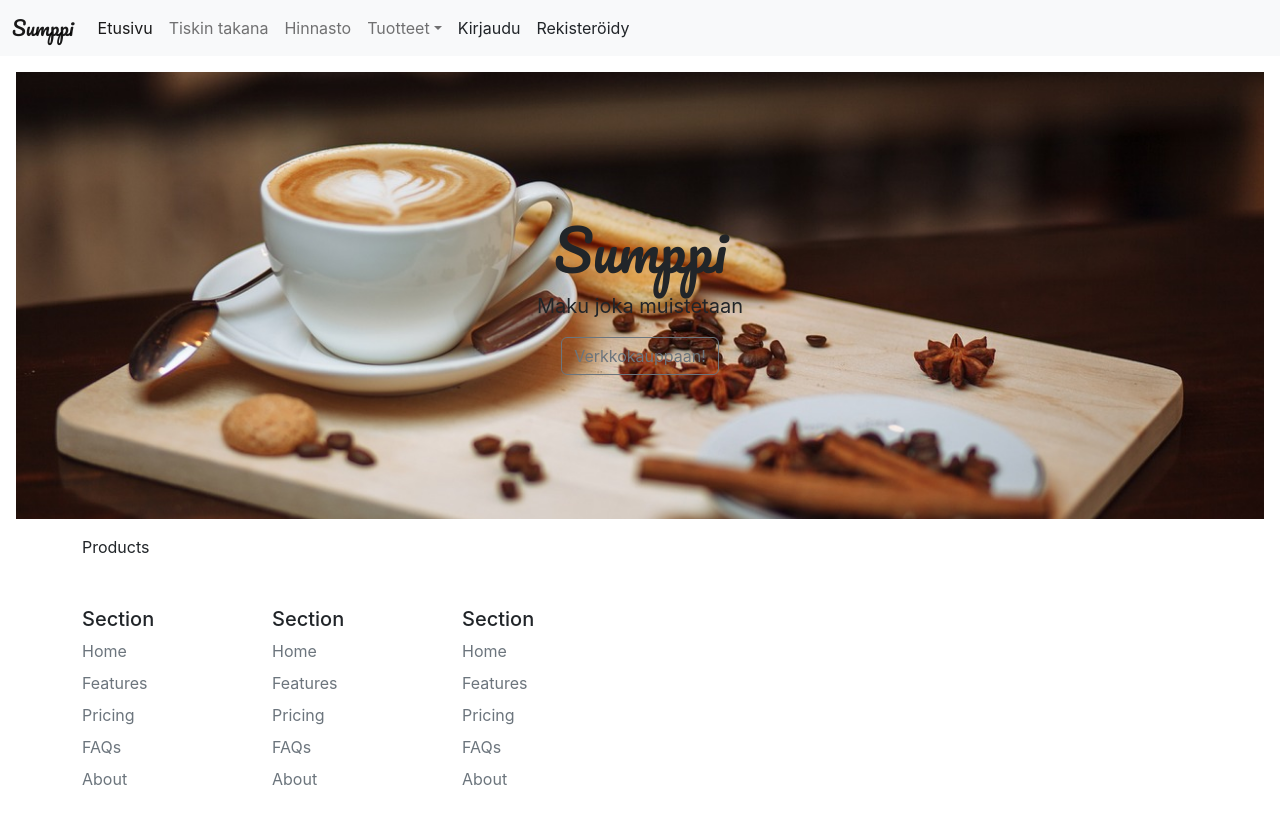
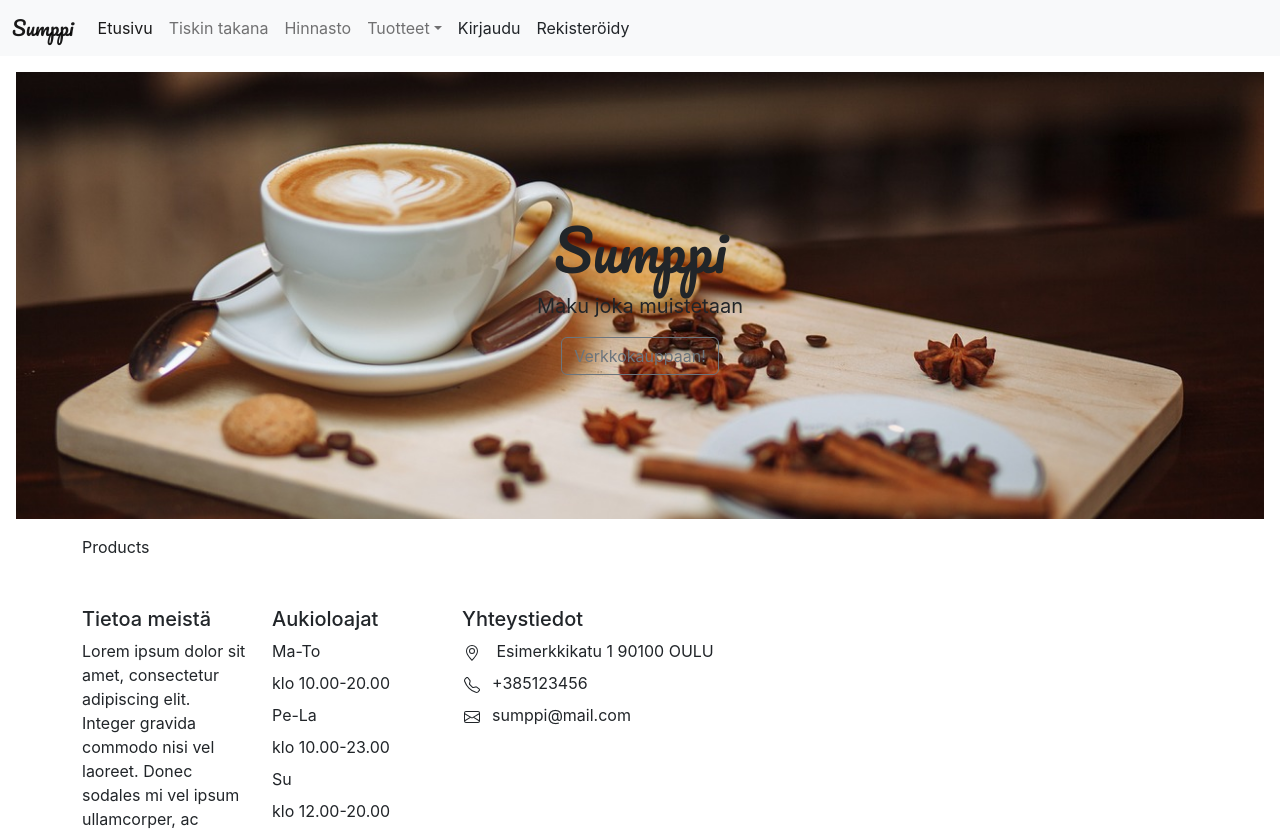
Before and after one commit to Ennikatariina/Verkkopalveluprojekti_ryhma9, a React (Create React App) app: page /products in a window 1280 px wide. Shown: the top 830 px of the page. Built offline with nearby package versions, Linux system fonts and the light colour scheme.

Commit message:
Footerin muokkaus

```diff
--- a/package.json
+++ b/package.json
@@ -6,6 +6,7 @@
     "@testing-library/jest-dom": "^5.16.5",
     "@testing-library/react": "^13.4.0",
     "@testing-library/user-event": "^13.5.0",
+    "bootstrap-icons": "^1.10.2",
     "react": "^18.2.0",
     "react-dom": "^18.2.0",
     "react-router-dom": "^6.4.3",
--- a/src/components/Footer.js
+++ b/src/components/Footer.js
@@ -2,43 +2,51 @@ import React from "react";
 
 export default function Footer() {
     return (
-        <div class="container">
-  <footer class="py-5">
-    <div class="row">
-      <div class="col-6 col-md-2 mb-3">
-        <h5>Section</h5>
-        <ul class="nav flex-column">
-          <li class="nav-item mb-2"><a href="#" class="nav-link p-0 text-muted">Home</a></li>
-          <li class="nav-item mb-2"><a href="#" class="nav-link p-0 text-muted">Features</a></li>
-          <li class="nav-item mb-2"><a href="#" class="nav-link p-0 text-muted">Pricing</a></li>
-          <li class="nav-item mb-2"><a href="#" class="nav-link p-0 text-muted">FAQs</a></li>
-          <li class="nav-item mb-2"><a href="#" class="nav-link p-0 text-muted">About</a></li>
+        <div className="container">
+  <footer className="py-5">
+    <div className="row">
+      <div className="col-6 col-md-2 mb-3">
+        <h5>Tietoa meistä</h5>
+        <ul className="nav flex-column">
+          <li className="nav-item mb-2">Lorem ipsum dolor sit amet, consectetur adipiscing elit. Integer gravida commodo nisi vel laoreet. Donec sodales mi vel ipsum ullamcorper, ac pulvinar ipsum mattis. Vestibulum in convallis magna. Fusce sit amet suscipit dolor. </li>
         </ul>
       </div>
 
-      <div class="col-6 col-md-2 mb-3">
-        <h5>Section</h5>
-        <ul class="nav flex-column">
-          <li class="nav-item mb-2"><a href="#" class="nav-link p-0 text-muted">Home</a></li>
-          <li class="nav-item mb-2"><a href="#" class="nav-link p-0 text-muted">Features</a></li>
-          <li class="nav-item mb-2"><a href="#" class="nav-link p-0 text-muted">Pricing</a></li>
-          <li class="nav-item mb-2"><a href="#" class="nav-link p-0 text-muted">FAQs</a></li>
-          <li class="nav-item mb-2"><a href="#" class="nav-link p-0 text-muted">About</a></li>
+      <div className="col-6 col-md-2 mb-3">
+        <h5>Aukioloajat</h5>
+        <ul className="nav flex-column">
+          <li className="nav-item mb-2">Ma-To</li>
+          <li className="nav-item mb-2">klo 10.00-20.00</li>
+          <li className="nav-item mb-2">Pe-La</li>
+          <li className="nav-item mb-2">klo 10.00-23.00</li>
+          <li className="nav-item mb-2">Su</li>
+          <li className="nav-item mb-2">klo 12.00-20.00</li>
         </ul>
       </div>
 
-      <div class="col-6 col-md-2 mb-3">
-        <h5>Section</h5>
-        <ul class="nav flex-column">
-          <li class="nav-item mb-2"><a href="#" class="nav-link p-0 text-muted">Home</a></li>
-          <li class="nav-item mb-2"><a href="#" class="nav-link p-0 text-muted">Features</a></li>
-          <li class="nav-item mb-2"><a href="#" class="nav-link p-0 text-muted">Pricing</a></li>
-          <li class="nav-item mb-2"><a href="#" class="nav-link p-0 text-muted">FAQs</a></li>
-          <li class="nav-item mb-2"><a href="#" class="nav-link p-0 text-muted">About</a></li>
+      <div className="col-6 col-md-3 mb-3">
+        <h5>Yhteystiedot</h5>
+        <ul className="nav flex-column">
+          <li className="nav-item mb-2">
+            <svg xmlns="http://www.w3.org/2000/svg" width="30" height="16" fill="currentColor" className="bi bi-geo-alt" viewBox="5 0 16 16">
+            <path d="M12.166 8.94c-.524 1.062-1.234 2.12-1.96 3.07A31.493 31.493 0 0 1 8 14.58a31.481 31.481 0 0 1-2.206-2.57c-.726-.95-1.436-2.008-1.96-3.07C3.304 7.867 3 6.862 3 6a5 5 0 0 1 10 0c0 .862-.305 1.867-.834 2.94zM8 16s6-5.686 6-10A6 6 0 0 0 2 6c0 4.314 6 10 6 10z"/>
+            <path d="M8 8a2 2 0 1 1 0-4 2 2 0 0 1 0 4zm0 1a3 3 0 1 0 0-6 3 3 0 0 0 0 6z"/>
+            </svg> Esimerkkikatu 1 90100 OULU
+            </li>
+          <li className="nav-item mb-2">
+          <svg xmlns="http://www.w3.org/2000/svg" width="30" height="16" fill="currentColor" className="bi bi-telephone" viewBox="5 0 16 16">
+        <path d="M3.654 1.328a.678.678 0 0 0-1.015-.063L1.605 2.3c-.483.484-.661 1.169-.45 1.77a17.568 17.568 0 0 0 4.168 6.608 17.569 17.569 0 0 0 6.608 4.168c.601.211 1.286.033 1.77-.45l1.034-1.034a.678.678 0 0 0-.063-1.015l-2.307-1.794a.678.678 0 0 0-.58-.122l-2.19.547a1.745 1.745 0 0 1-1.657-.459L5.482 8.062a1.745 1.745 0 0 1-.46-1.657l.548-2.19a.678.678 0 0 0-.122-.58L3.654 1.328zM1.884.511a1.745 1.745 0 0 1 2.612.163L6.29 2.98c.329.423.445.974.315 1.494l-.547 2.19a.678.678 0 0 0 .178.643l2.457 2.457a.678.678 0 0 0 .644.178l2.189-.547a1.745 1.745 0 0 1 1.494.315l2.306 1.794c.829.645.905 1.87.163 2.611l-1.034 1.034c-.74.74-1.846 1.065-2.877.702a18.634 18.634 0 0 1-7.01-4.42 18.634 18.634 0 0 1-4.42-7.009c-.362-1.03-.037-2.137.703-2.877L1.885.511z"/>
+        </svg>
+        +385123456
+          </li>
+          <li className="nav-item mb-2">
+          <svg xmlns="http://www.w3.org/2000/svg" width="30" height="16" fill="currentColor" className="bi bi-envelope" viewBox="5 0 16 16">
+            <path d="M0 4a2 2 0 0 1 2-2h12a2 2 0 0 1 2 2v8a2 2 0 0 1-2 2H2a2 2 0 0 1-2-2V4Zm2-1a1 1 0 0 0-1 1v.217l7 4.2 7-4.2V4a1 1 0 0 0-1-1H2Zm13 2.383-4.708 2.825L15 11.105V5.383Zm-.034 6.876-5.64-3.471L8 9.583l-1.326-.795-5.64 3.47A1 1 0 0 0 2 13h12a1 1 0 0 0 .966-.741ZM1 11.105l4.708-2.897L1 5.383v5.722Z"/>
+            </svg>
+            sumppi@mail.com
+          </li>
         </ul>
       </div>
-
-
     </div>
 
   </footer>
```
Also changed, not shown: 1 other file (tests, documents, lock files or other folders).
